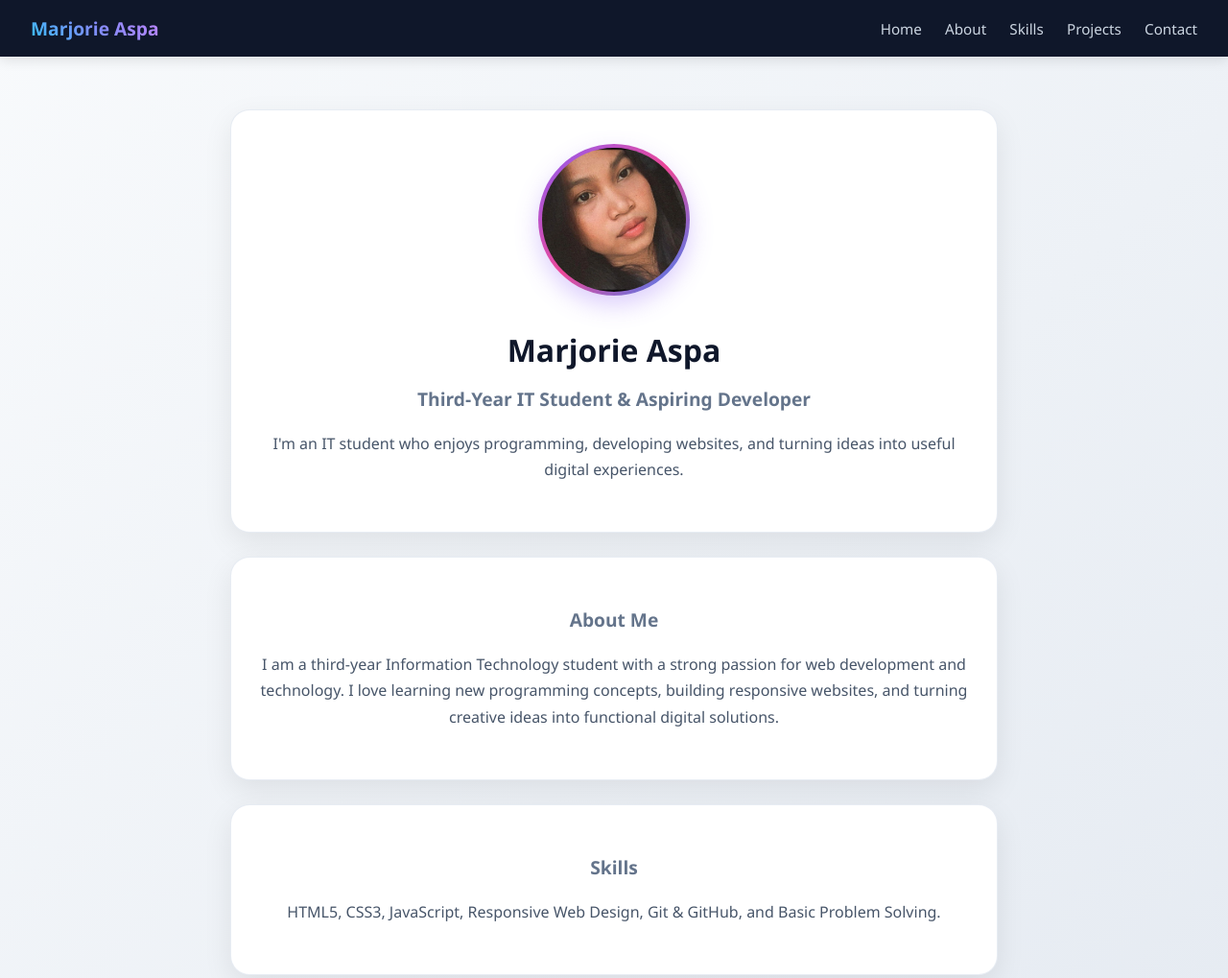
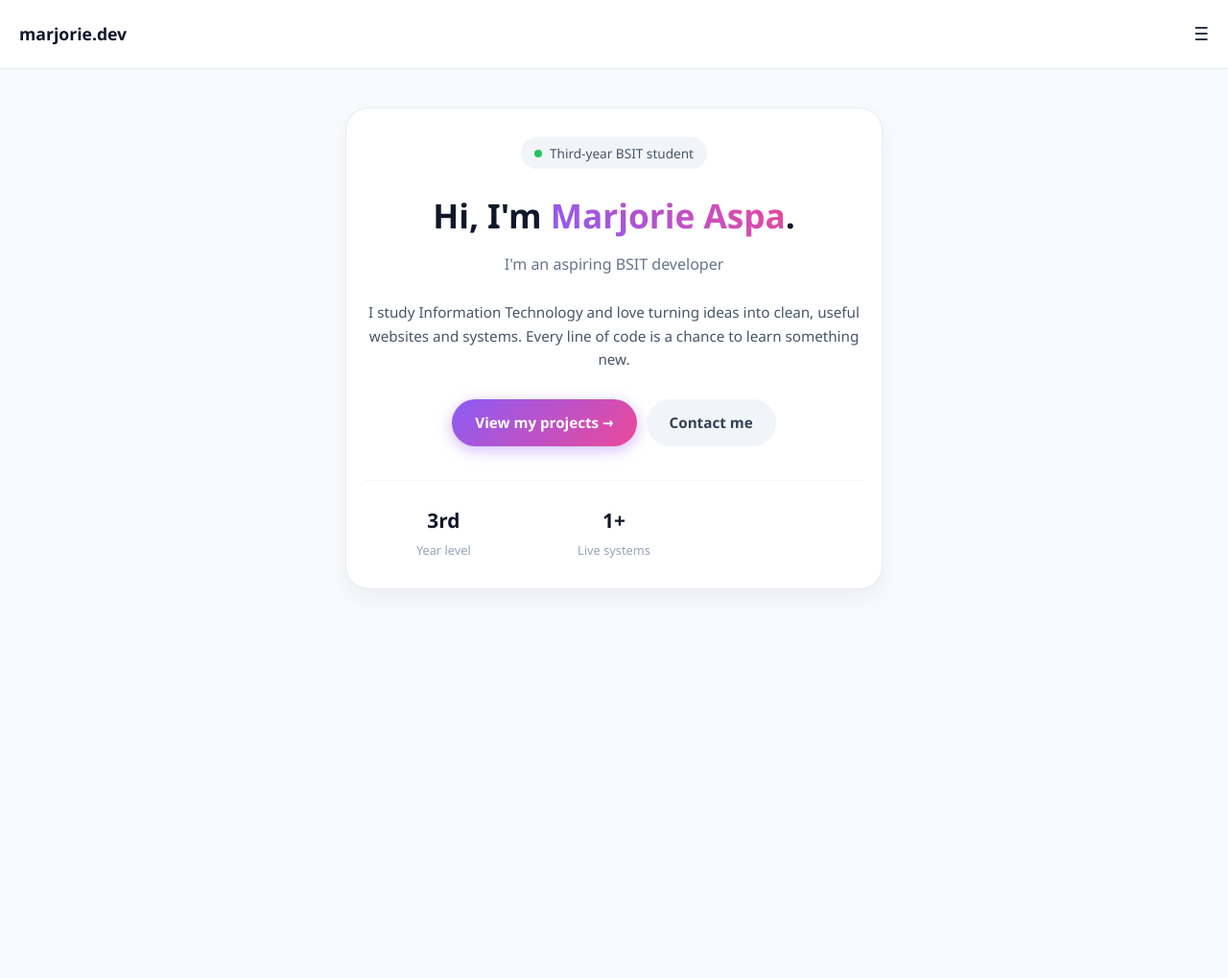
Before and after one commit to marjorie541/marjorie-aspa--portfolio-, a plain HTML site: page index.html in a window 1280 px wide. Shown: the top 1019 px of the page at 96% size. After the commit the page ends 800 px from the top, so only its background shows below. Drawn offline with Linux system fonts and the light colour scheme.

Commit message:
Refactor index.html for layout and design improvements
Updated styles and structure for improved layout and design. Added hero card and statistics section to enhance portfolio presentation.

```diff
--- a/index.html
+++ b/index.html
@@ -5,128 +5,163 @@
     <meta name="viewport" content="width=device-width, initial-scale=1.0">
     <title>Marjorie Aspa - Portfolio</title>
     <style>
-        html {
-            scroll-behavior: smooth;
+        * {
+            box-sizing: border-box;
+            margin: 0;
+            padding: 0;
         }
         body {
             font-family: 'Segoe UI', Tahoma, Geneva, Verdana, sans-serif;
-            margin: 0;
-            padding: 0;
-            background: linear-gradient(135deg, #f8fafc, #e2e8f0);
+            background-color: #f8fafc;
             color: #1e293b;
+            line-height: 1.6;
         }
         header {
-            background-color: #0f172a;
-            color: white;
-            padding: 1rem 2rem;
             display: flex;
             justify-content: space-between;
             align-items: center;
-            flex-wrap: wrap;
+            padding: 20px;
+            background: white;
+            border-bottom: 1px solid #e2e8f0;
             position: sticky;
             top: 0;
-            z-index: 1000;
-            box-shadow: 0 4px 12px rgba(0, 0, 0, 0.1);
+            z-index: 100;
         }
         .logo {
+            font-weight: bold;
+            font-size: 1.1rem;
+            color: #0f172a;
+        }
+        .menu-icon {
             font-size: 1.2rem;
-            font-weight: bold;
-            background: linear-gradient(45deg, #38bdf8, #818cf8, #c084fc);
+            cursor: pointer;
+        }
+        .container {
+            max-width: 600px;
+            margin: 0 auto;
+            padding: 20px;
+        }
+        .hero-card {
+            background: white;
+            border-radius: 24px;
+            padding: 30px 20px;
+            box-shadow: 0 10px 25px rgba(0,0,0,0.05);
+            margin-top: 20px;
+            text-align: center;
+            border: 1px solid rgba(226, 232, 240, 0.8);
+        }
+        .badge {
+            display: inline-flex;
+            align-items: center;
+            background: #f1f5f9;
+            padding: 6px 14px;
+            border-radius: 50px;
+            font-size: 0.85rem;
+            color: #475569;
+            margin-bottom: 20px;
+        }
+        .dot {
+            width: 8px;
+            height: 8px;
+            background-color: #22c55e;
+            border-radius: 50%;
+            margin-right: 8px;
+        }
+        h1 {
+            font-size: 2.2rem;
+            color: #0f172a;
+            margin-bottom: 10px;
+        }
+        h1 span {
+            background: linear-gradient(45deg, #8b5cf6, #ec4899);
             -webkit-background-clip: text;
             -webkit-text-fill-color: transparent;
         }
-        nav a {
-            color: #cbd5e1;
+        .subtitle {
+            font-size: 1rem;
+            color: #64748b;
+            margin-bottom: 25px;
+        }
+        .bio {
+            font-size: 0.95rem;
+            color: #475569;
+            margin-bottom: 30px;
+        }
+        .btn-group {
+            display: flex;
+            gap: 10px;
+            justify-content: center;
+            margin-bottom: 35px;
+            flex-wrap: wrap;
+        }
+        .btn-primary {
+            background: linear-gradient(135deg, #8b5cf6, #ec4899);
+            color: white;
+            padding: 12px 24px;
+            border-radius: 50px;
             text-decoration: none;
-            margin-left: 20px;
+            font-weight: 600;
             font-size: 0.95rem;
-            font-weight: 500;
+            box-shadow: 0 4px 15px rgba(139, 92, 246, 0.4);
         }
-        nav a:hover {
-            color: #38bdf8;
+        .btn-secondary {
+            background: #f1f5f9;
+            color: #334155;
+            padding: 12px 24px;
+            border-radius: 50px;
+            text-decoration: none;
+            font-weight: 600;
+            font-size: 0.95rem;
         }
-        main {
-            padding: 30px 20px;
-            max-width: 800px;
-            margin: 0 auto;
+        .stats-grid {
+            display: grid;
+            grid-template-columns: repeat(3, 1fr);
+            gap: 15px;
+            border-top: 1px solid #f1f5f9;
+            padding-top: 25px;
         }
-        .profile-container, .content-section {
-            background: white;
-            padding: 35px 25px;
-            border-radius: 20px;
-            box-shadow: 0 10px 30px rgba(0, 0, 0, 0.08);
-            margin-top: 25px;
+        .stat-box {
             text-align: center;
-            border: 1px solid rgba(226, 232, 240, 0.8);
         }
-        .profile-pic {
-            width: 150px;
-            height: 150px;
-            border-radius: 50%;
-            object-fit: cover;
-            padding: 4px;
-            background: linear-gradient(135deg, #8b5cf6, #ec4899, #3b82f6);
-            box-shadow: 0 10px 25px rgba(139, 92, 246, 0.3);
-            margin-bottom: 20px;
-        }
-        h1 {
-            margin: 10px 0 5px;
-            font-size: 2rem;
+        .stat-value {
+            font-size: 1.3rem;
+            font-weight: bold;
             color: #0f172a;
         }
-        h2 {
-            font-size: 1.2rem;
-            color: #64748b;
-            margin-bottom: 20px;
-            font-weight: 600;
-        }
-        p {
-            color: #475569;
-            line-height: 1.7;
-            font-size: 1rem;
+        .stat-label {
+            font-size: 0.8rem;
+            color: #94a3b8;
+            margin-top: 4px;
         }
     </style>
 </head>
 <body>
     <header>
-        <div class="logo">Marjorie Aspa</div>
-        <nav>
-            <a href="#home">Home</a>
-            <a href="#about">About</a>
-            <a href="#skills">Skills</a>
-            <a href="#projects">Projects</a>
-            <a href="#contact">Contact</a>
-        </nav>
+        <div class="logo">marjorie.dev</div>
+        <div class="menu-icon">☰</div>
     </header>
 
-    <main>
-        <section id="home" class="profile-container">
-            <img src="IMG_20260624_163912_794~2.jpg" alt="Marjorie Aspa Profile Picture" class="profile-pic">
-            <h1>Marjorie Aspa</h1>
-            <h2>Third-Year IT Student & Aspiring Developer</h2>
-            <p>I'm an IT student who enjoys programming, developing websites, and turning ideas into useful digital experiences.</p>
-        </section>
+    <div class="container">
+        <div class="hero-card">
+            <div class="badge">
+                <span class="dot"></span> Third-year BSIT student
+            </div>
+            <h1>Hi, I'm <span>Marjorie Aspa</span>.</h1>
+            <p class="subtitle">I'm an aspiring BSIT developer</p>
+            <p class="bio">I study Information Technology and love turning ideas into clean, useful websites and systems. Every line of code is a chance to learn something new.</p>
 
-        <section id="about" class="content-section">
-            <h2>About Me</h2>
-            <p>I am a third-year Information Technology student with a strong passion for web development and technology. I love learning new programming concepts, building responsive websites, and turning creative ideas into functional digital solutions.</p>
-        </section>
+            <div class="btn-group">
+                <a href="#projects" class="btn-primary">View my projects &rarr;</a>
+                <a href="#contact" class="btn-secondary">Contact me</a>
+            </div>
 
-        <section id="skills" class="content-section">
-            <h2>Skills</h2>
-            <p>HTML5, CSS3, JavaScript, Responsive Web Design, Git & GitHub, and Basic Problem Solving.</p>
-        </section>
-
-        <section id="projects" class="content-section">
-            <h2>Projects</h2>
-            <p><strong>Personal Portfolio Website</strong> - A responsive personal portfolio website built using HTML and CSS to showcase my background, skills, and academic projects.</p>
-        </section>
-
-        <section id="contact" class="content-section">
-            <h2>Contact</h2>
-            <p>Feel free to reach out to me for collaborations, questions, or just to connect!</p>
-            <p><strong>Email:</strong> marjorie@gmail.com</p>
-        </section>
-    </main>
-</body>
-</html>
+            <div class="stats-grid">
+                <div class="stat-box">
+                    <div class="stat-value">3rd</div>
+                    <div class="stat-label">Year level</div>
+                </div>
+                <div class="stat-box">
+                    <div class="stat-value">1+</div>
+                    <div class="stat-label">Live systems</div>
+                </div>
+                <div class="sta
```
